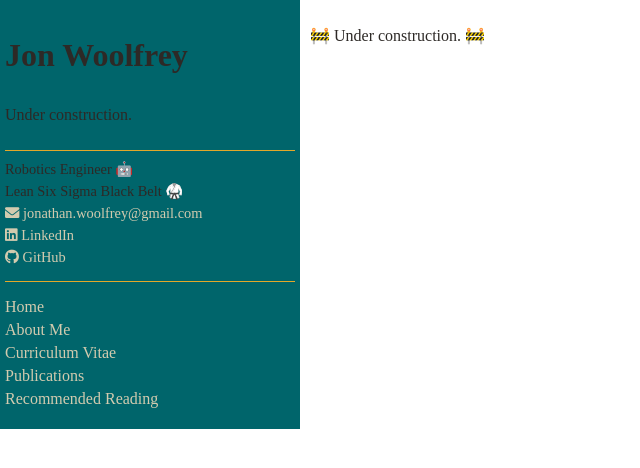
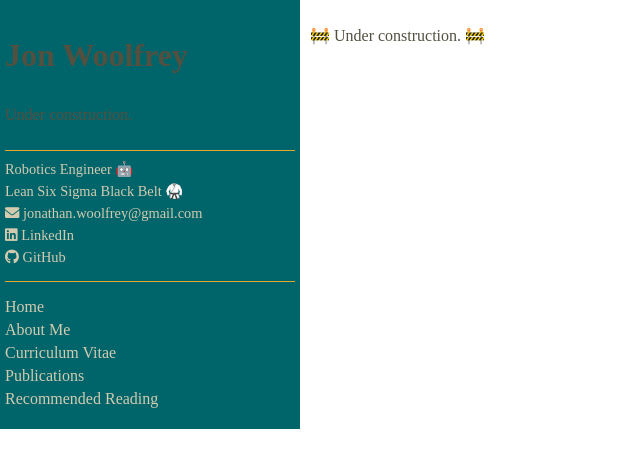
Before and after one commit to Woolfrey/woolfrey.github.io, a Jekyll site: the page built from README.md, in a window 1280 px wide. Shown: the top 468 px of the page, without its empty margins (0-640 px from the left). Built offline with Jekyll 4.4.1, drawn with Linux system fonts in a browser that asks for light colours; our own code applies the rules of GitHub Pages for plain Markdown files.

Commit message:
Update main.css

```diff
--- a/assets/main.css
+++ b/assets/main.css
@@ -33,11 +33,11 @@
 }
 
 h1, h2 {
-    color: var(--OliveNight);
+    color: var(--DeepLake);
 }
 
 p {
-    color: var(--Black);
+    color: var(--OliveNight);
 }
 
 table {
@@ -51,7 +51,7 @@
 }
 
 ul, ul li {
-    color: var(--Black); /* Use var(--Black) for list text color */
+    color: var(--OliveNight);
     list-style: none;
     padding: 0;
 }
@@ -61,7 +61,7 @@
 }
 
 ul li a {
-    color: var(--Moth);
+    color: var(--DeepLake);
     text-decoration: none;
 }
 
@@ -110,6 +110,7 @@
 }
 
 .sidebar-info p {
+    color: var(--Moth);
     margin: 5px 0;
     font-size: 0.9em;
 }
```
